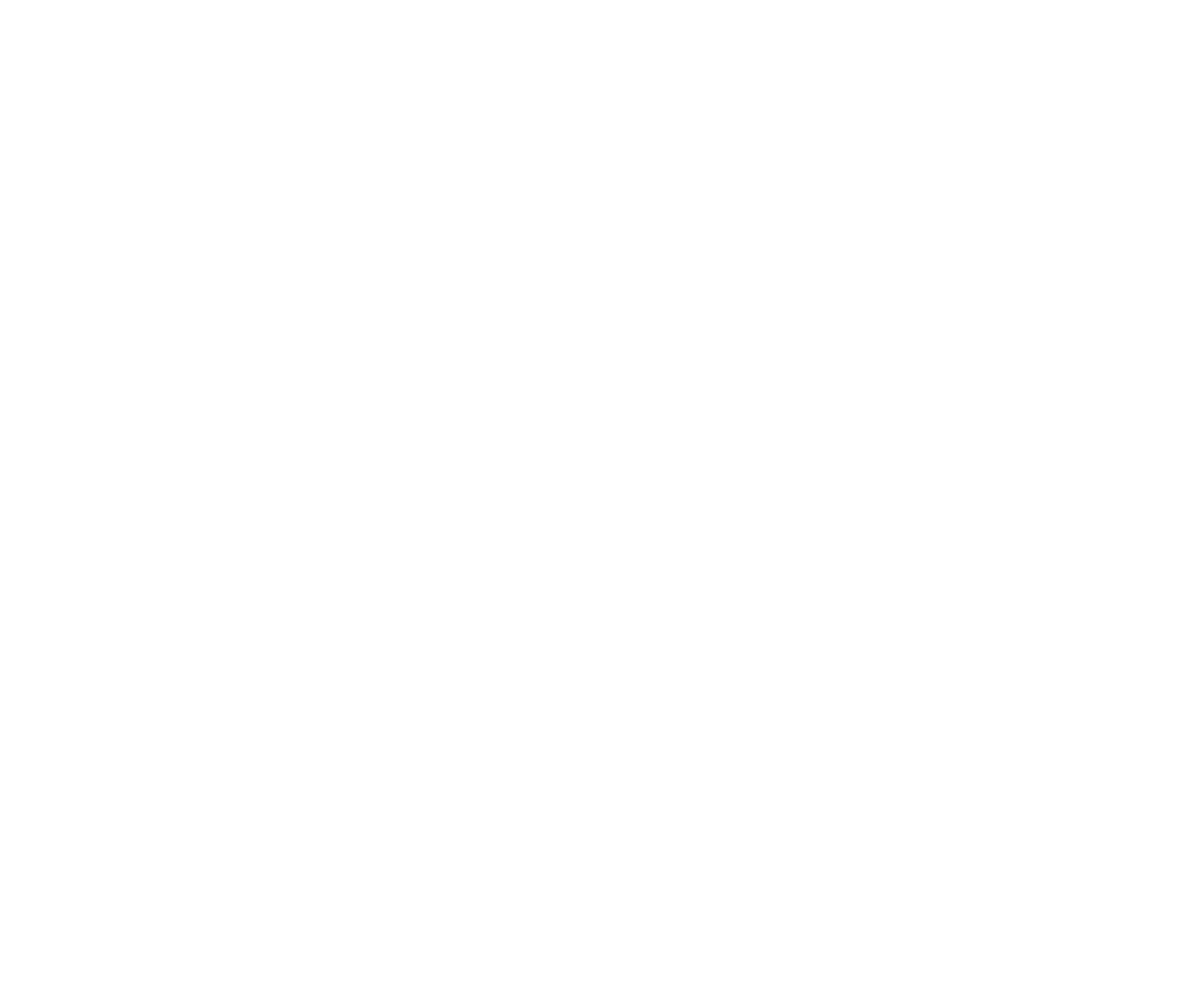
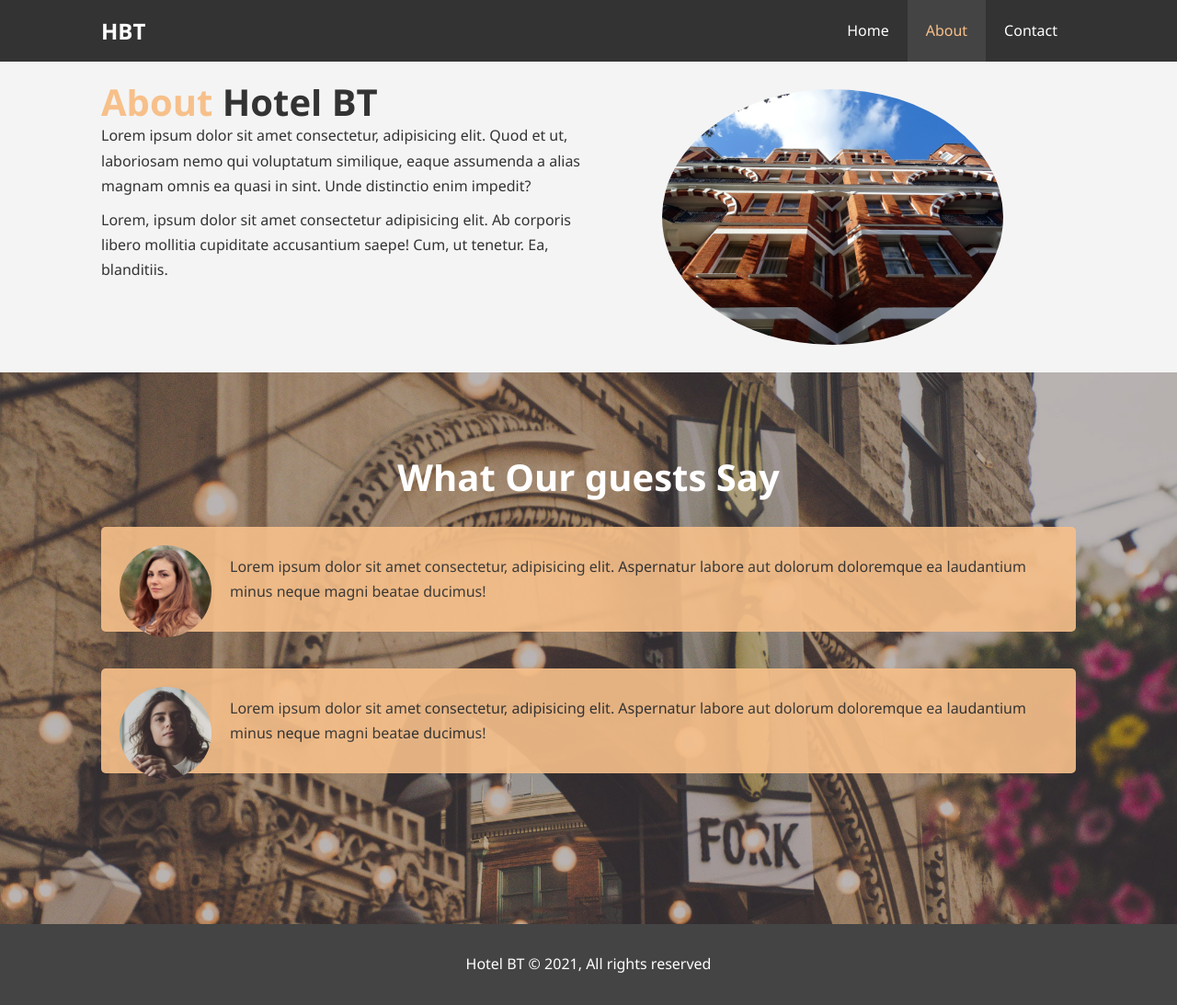
Before and after one commit to igor-krz/hotel-website-design, a plain HTML site: page about.html in a window 1280 px wide. Shown: the whole page at 92% size. Before the commit the page ends 800 px from the top, so only its background shows below. Drawn offline with Linux system fonts and the light colour scheme.

Commit message:
Added about page displaying custmore's reviews

```diff
--- a/about.html
+++ b/about.html
@@ -0,0 +1,57 @@
+<!DOCTYPE html>
+<html lang="en">
+<head>
+    <meta charset="UTF-8">
+    <meta name="viewport" content="width=device-width, initial-scale=1.0">
+    <meta name="description" content="Welcome to the most extraordinary hotel in Boston Massachusets">
+    <meta name="keywords" content="hotel,boston hotel,new england hotel">
+    <link rel="stylesheet" href="css/style.css">
+    <title>Hotel BT | About</title>
+</head>
+<body>
+    <header>
+        <nav id="navbar">
+            <div class="container">
+                <h1 class="logo"><a href="index.html">HBT</a></h1>
+                <ul>
+                    <li><a href="index.html">Home</a></li>
+                    <li><a class="current" href="about.html">About</a></li>
+                    <li><a href="contact.html">Contact</a></li>
+                </ul>
+            </div>
+        </nav>
+    </header>
+    <section id="about-info" class="bg-light py-3">
+        <div class="container">
+            <div class="info-left">
+                <h1 class="l-heading"><span class="text-primary">About </span>Hotel BT</h1>
+                <p>Lorem ipsum dolor sit amet consectetur, adipisicing elit. Quod et ut, laboriosam nemo qui voluptatum     similique, eaque assumenda a alias magnam omnis ea quasi in sint. Unde distinctio enim impedit?</p>
+                <p>Lorem, ipsum dolor sit amet consectetur adipisicing elit. Ab corporis libero mollitia cupiditate accusantium saepe! Cum, ut tenetur. Ea, blanditiis.</p>
+            </div>
+            <div class="info-right">
+                <img src="./img/photo-2.jpg" alt="hotel">
+            </div>
+        </div>
+    </section>
+
+    <div class="clr"></div>
+
+    <section id="testimonials" class="py-3">
+        <div class="container">
+            <h2 class="l-heading">What Our guests Say</h2>
+            <div class="testimonial bg-primary ">
+                <img src="./img/person-1.jpg" alt="Samantha">
+                <p>Lorem ipsum dolor sit amet consectetur, adipisicing elit. Aspernatur labore aut dolorum doloremque ea laudantium minus neque magni beatae ducimus!</p>
+            </div>
+            <div class="testimonial bg-primary ">
+                <img src="./img/person-2.jpg" alt="Jen">
+                <p>Lorem ipsum dolor sit amet consectetur, adipisicing elit. Aspernatur labore aut dolorum doloremque ea laudantium minus neque magni beatae ducimus!</p>
+            </div>
+        </div>
+    </section>
+
+    <footer id="main-footer">
+        <p>Hotel BT &copy; 2021, All rights reserved</p>
+    </footer>
+</body>
+</html>
--- a/css/style.css
+++ b/css/style.css
@@ -116,6 +116,26 @@ p {
   color: #333;
 }
 
+.clr {
+  clear: both;
+}
+
+.l-heading {
+  font-size: 40px;
+}
+
+/* Padding */
+
+.py-1 {
+  padding: 10px;
+}
+.py-2 {
+  padding: 20px;
+}
+.py-3 {
+  padding: 30px;
+}
+
 /* Showcase */
 
 #showcase {
@@ -174,3 +194,61 @@ p {
 .box i {
   margin-bottom: 10px;
 }
+
+/* About info */
+
+#about-info .info-right {
+  float: right;
+  width: 50%;
+  min-height: 100%;
+}
+
+#about-info .info-right img {
+  display: block;
+  width: 70%;
+  margin: auto;
+  border-radius: 50%;
+}
+
+#about-info .info-left {
+  float: left;
+  width: 50%;
+  min-height: 100%;
+}
+
+/* Testimonials */
+
+#testimonials {
+  height: 600px;
+  background: url('../img/test-bg.jpg') no-repeat center center/cover;
+  padding-top: 100px;
+}
+
+#testimonials .testimonial img {
+  width: 100px;
+  float: left;
+  margin-right: 20px;
+  border-radius: 50%;
+}
+
+#testimonials h2 {
+  color: white;
+  text-align: center;
+  padding-bottom: 40px;
+}
+
+#testimonials .testimonial {
+  padding: 20px;
+  margin-bottom: 40px;
+  border-radius: 5px;
+  opacity: 0.9;
+}
+
+/* Footer */
+
+#main-footer {
+  text-align: center;
+  background: #444;
+  color: #fff;
+  padding: 20px;
+}
```
Also changed, not shown: contact.html (+29 -0 lines), index.html (+2 -1 lines).
